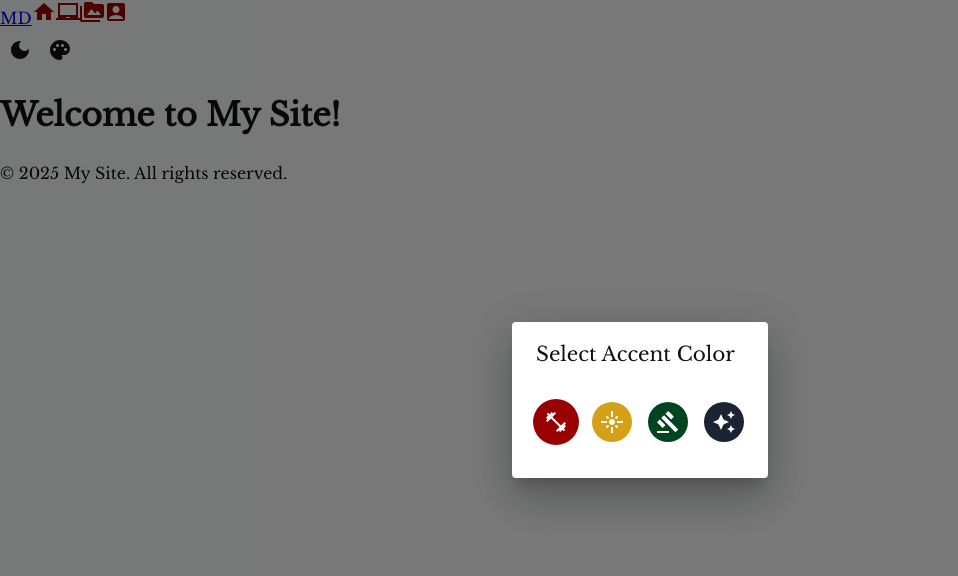
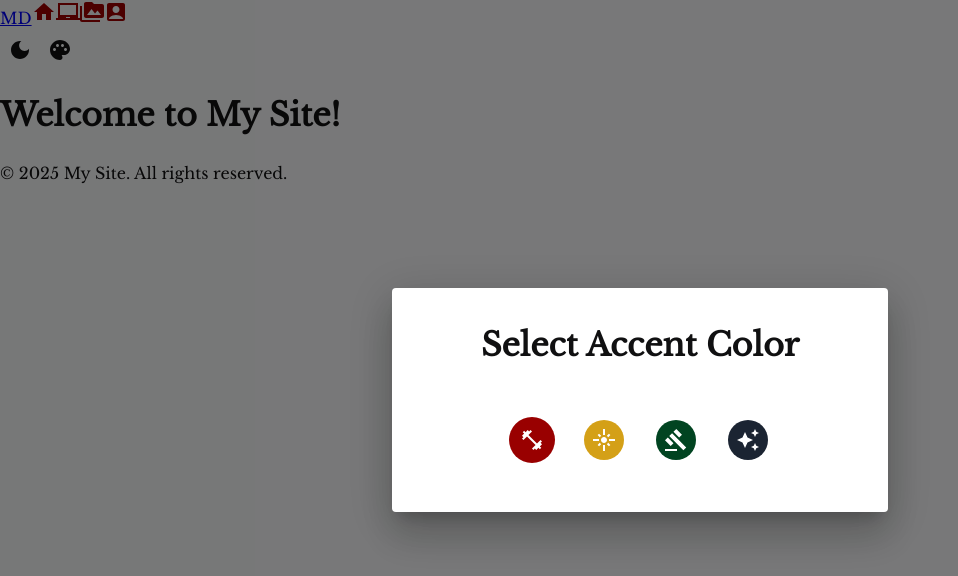
Before and after one commit to mrdekraker/mrdekraker, a Next.js app: page / in a window 1280 px wide. Both pictures are taken after a click on the button 60 px from the left and 50 px from the top of the page. Shown: the top 576 px of the page, without its empty margins (0-958 px from the left). Built offline with nearby package versions, Linux system fonts and the light colour scheme; what @mui/material-nextjs would draw is missing.

Commit message:
edited modal label and styling

```diff
--- a/src/app/components/AccentModal.tsx
+++ b/src/app/components/AccentModal.tsx
@@ -4,7 +4,6 @@ import {
   Dialog,
   DialogTitle,
   DialogContent,
-  IconButton,
   Box,
   Tooltip,
 } from "@mui/material";
@@ -19,10 +18,10 @@ type AccentOption = {
 };
 
 const accentOptions = [
-  { name: "accentR", icon: <FitnessCenter />, label: "Red" },
-  { name: "accentY", icon: <Flare />, label: "Yellow" },
-  { name: "accentG", icon: <Gavel />, label: "Green" },
-  { name: "accentB", icon: <AutoAwesome />, label: "Blue" },
+  { name: "accentR", icon: <FitnessCenter />, label: "Crimson" },
+  { name: "accentY", icon: <Flare />, label: "Golden Ochre" },
+  { name: "accentG", icon: <Gavel />, label: "Forest" },
+  { name: "accentB", icon: <AutoAwesome />, label: "Slate Gray" },
 ] as const;
 
 export default function AccentModal({
@@ -41,9 +40,15 @@ export default function AccentModal({
 
   return (
     <Dialog open={open} onClose={onClose}>
-      <DialogTitle>Select Accent Color</DialogTitle>
+      <DialogTitle
+        textAlign="center"
+        fontSize={32}
+        fontWeight="bold"
+        marginTop={2}>
+        Select Accent Color
+      </DialogTitle>
       <DialogContent>
-        <Box display="flex" gap={2} justifyContent="center" py={2}>
+        <Box display="flex" gap={4} justifyContent="center" px={12} py={4}>
           {accentOptions.map(({ name, icon, label }) => (
             <AccentSwatchButton
               key={name}
--- a/src/theme/accentSwatchButton.tsx
+++ b/src/theme/accentSwatchButton.tsx
@@ -2,7 +2,6 @@
 
 import { IconButton, Tooltip } from "@mui/material";
 import { useThemeContext } from "@/providers/ThemeProvider";
-import clsx from "clsx";
 import { colorTokens } from "@/theme/theme"; // Import your color tokens
 
 type Props = {
```
